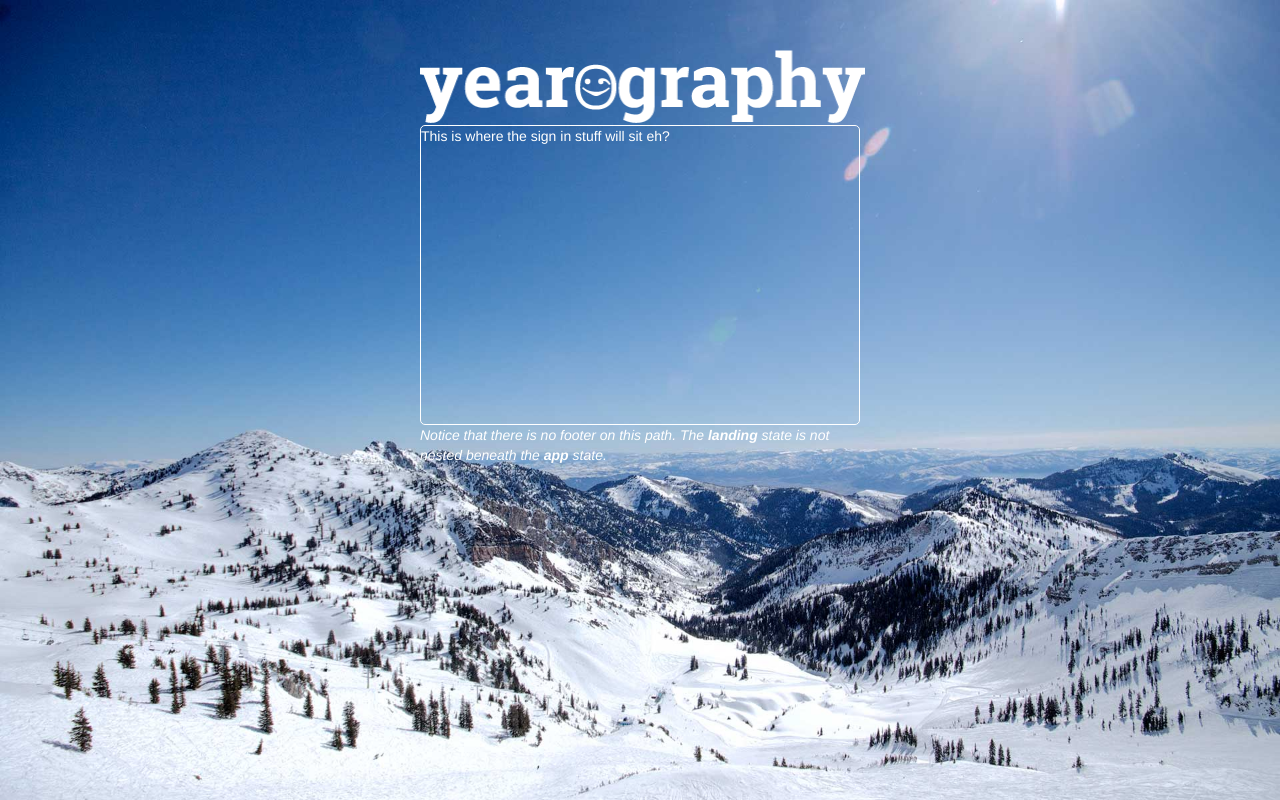
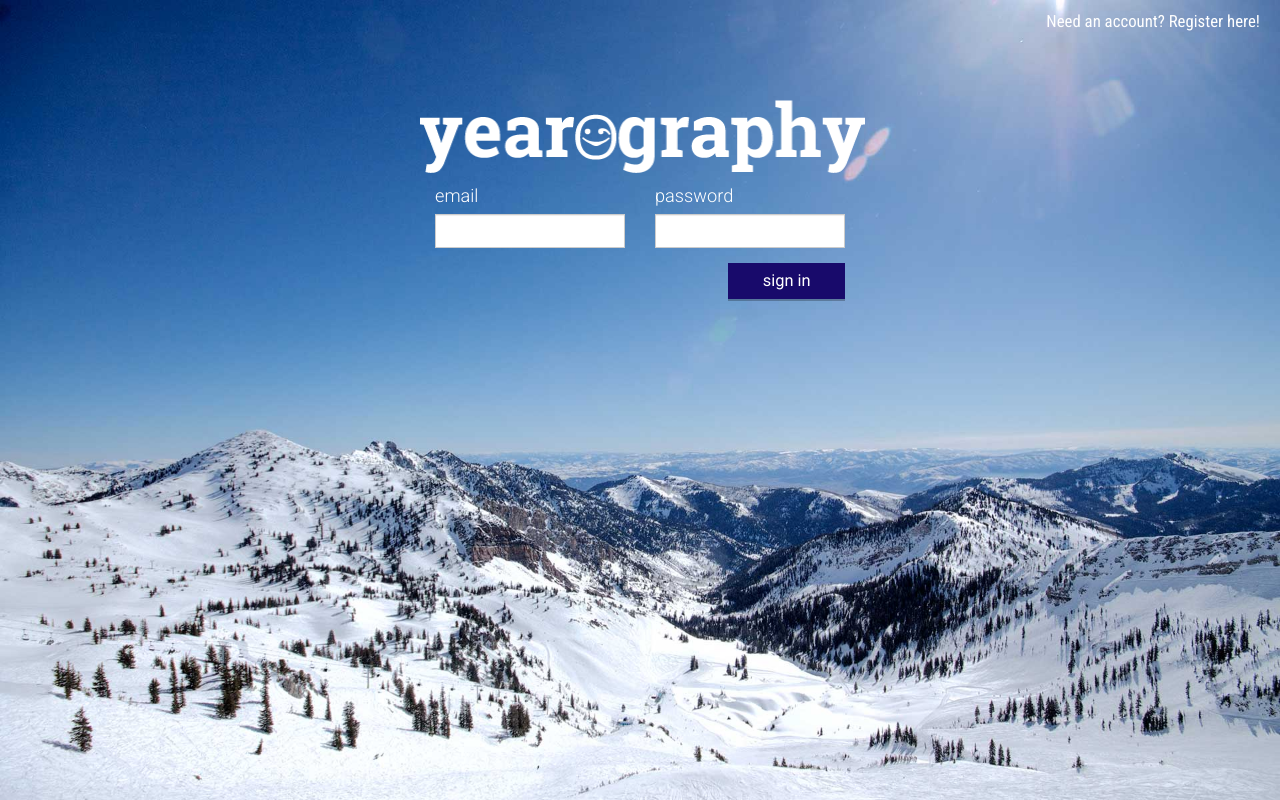
Before and after one commit to yearography/core, a website: page client/app/index.html in a window 1280 px wide. Drawn offline with nearby package versions, Linux system fonts and the light colour scheme; some packages are replaced by stand-ins of ours; files that its build step writes are made by us from their sources; files whose address does not match are found by name.

Commit message:
Some styling and form layout for landing page.

```diff
--- a/client/app/styles/landing.scss
+++ b/client/app/styles/landing.scss
@@ -1,3 +1,6 @@
+@import url(http://fonts.googleapis.com/css?family=Roboto+Condensed:400,300);
+@import url(http://fonts.googleapis.com/css?family=Roboto:100,300,400);
+
 .footer {
     border-top: 0;
 }
@@ -12,8 +15,10 @@
 }
 .landing-wrapper {
 	color: white;
+	font-family: 'Roboto';
+	font-weight: 100;
 	width: 440px;
-	margin: 50px auto;
+	margin: 100px auto;
 
 	.logo {
 		width: 445px;
@@ -23,9 +28,44 @@
 
 	.signin-box {
 		width: 100%;
-		height: 300px;
-		border: 1px solid white;
 		margin-top: 2px;
 		border-radius: 5px;
 	}
 }
+.landing-header {
+	color: white;
+	position: fixed;
+	z-index: 100;
+	top: 10px;
+	right: 20px;
+	span {
+		font-size: 1.2em;
+		font-family: 'Roboto Condensed';
+	}
+}
+
+#signinForm {
+	margin-top: 10px;
+	font-size: 1.3em;
+	label {
+		font-weight: 300;
+	}
+	.btn {
+		background-color: #180A6B;
+		border-radius: 0;
+		border: 0;
+		box-shadow: 0px 2px 0px 0px rgba(0,0,0,.25);
+		color: #fff;
+		font-size: .9em;
+		&:hover {
+			background-color: #110A3F;
+			box-shadow: none;
+		}
+	}
+
+}
+
+/* bootstrap overrides */
+.form-control {
+	border-radius: 0;
+}
--- a/client/app/views/landing.html
+++ b/client/app/views/landing.html
@@ -1,9 +1,21 @@
 <div class="landing-bg">
 	<div class="landing-wrapper">
-	<img src="../images/logo1.png" class="logo">
+		<img src="../images/logo1.png" class="logo">
 		<div class="signin-box">
-			<p>This is where the sign in stuff will sit eh?</p>
+			<form id="signinForm">
+			    <div class="form-group col-xs-6 col-md-6">
+			        <label for="email" class="control-label">email</label>
+			        <input type="email" value='' id="email" class="form-control">
+			    </div>
+			    <div class="form-group col-xs-6 col-md-6">
+			        <label for="password" class="control-label">password</label>
+			        <input type="password" value='' id="password" class="form-control">
+			    </div>
+			    <div class="form-group col-xs-4 col-md-4 col-md-offset-8 col-xs-offset-8">
+			    	<button type="submit" class="btn btn-block btn-default">sign in</button>
+			    </div>
+			</form>
 		</div>
-		<em>Notice that there is no footer on this path. The <strong>landing</strong> state is not nested beneath the <strong>app</strong> state.</em>
+
 	</div>
 </div>
--- a/client/app/views/partials/landing_header.html
+++ b/client/app/views/partials/landing_header.html
@@ -1 +1,3 @@
-<h3>landing_header.html : header</h3>
+<div class="landing-header">
+	<span>Need an account? Register here!</span>
+</div>
```
Also changed, not shown: client/app/styles/landing.css, 1 other file.
